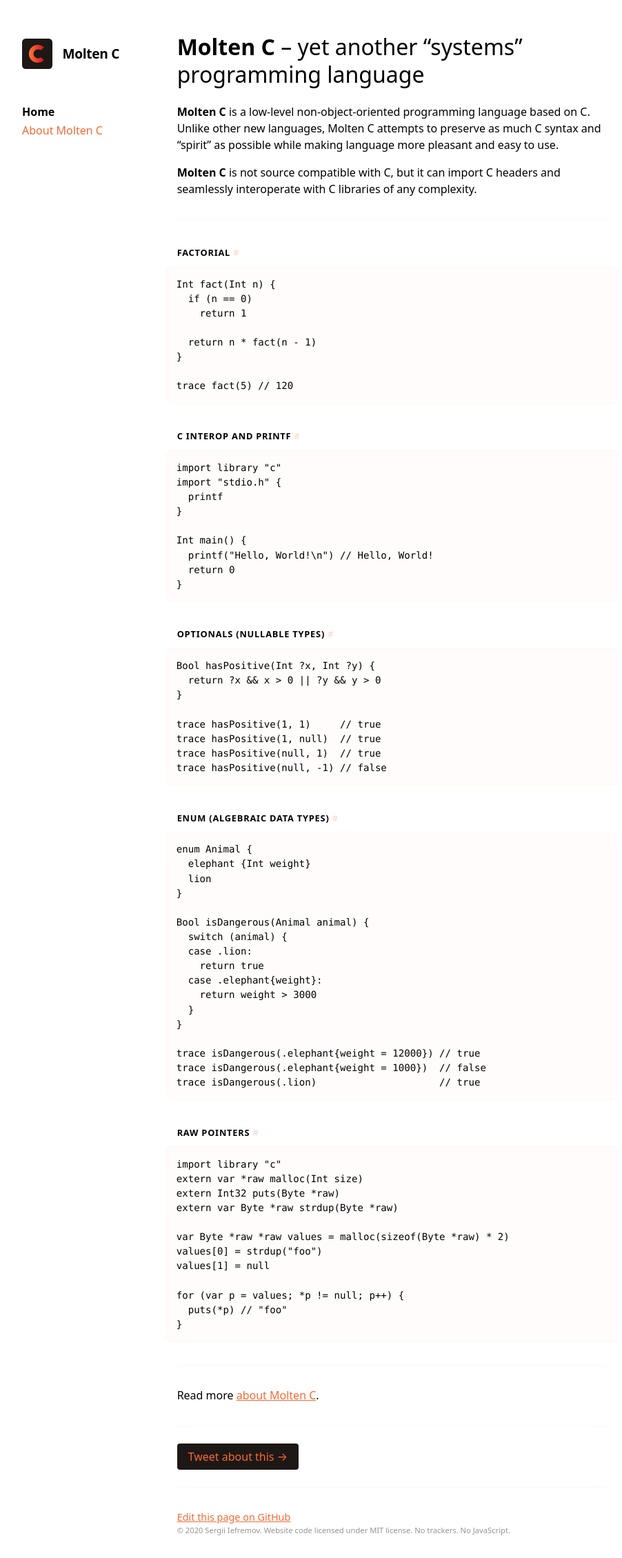
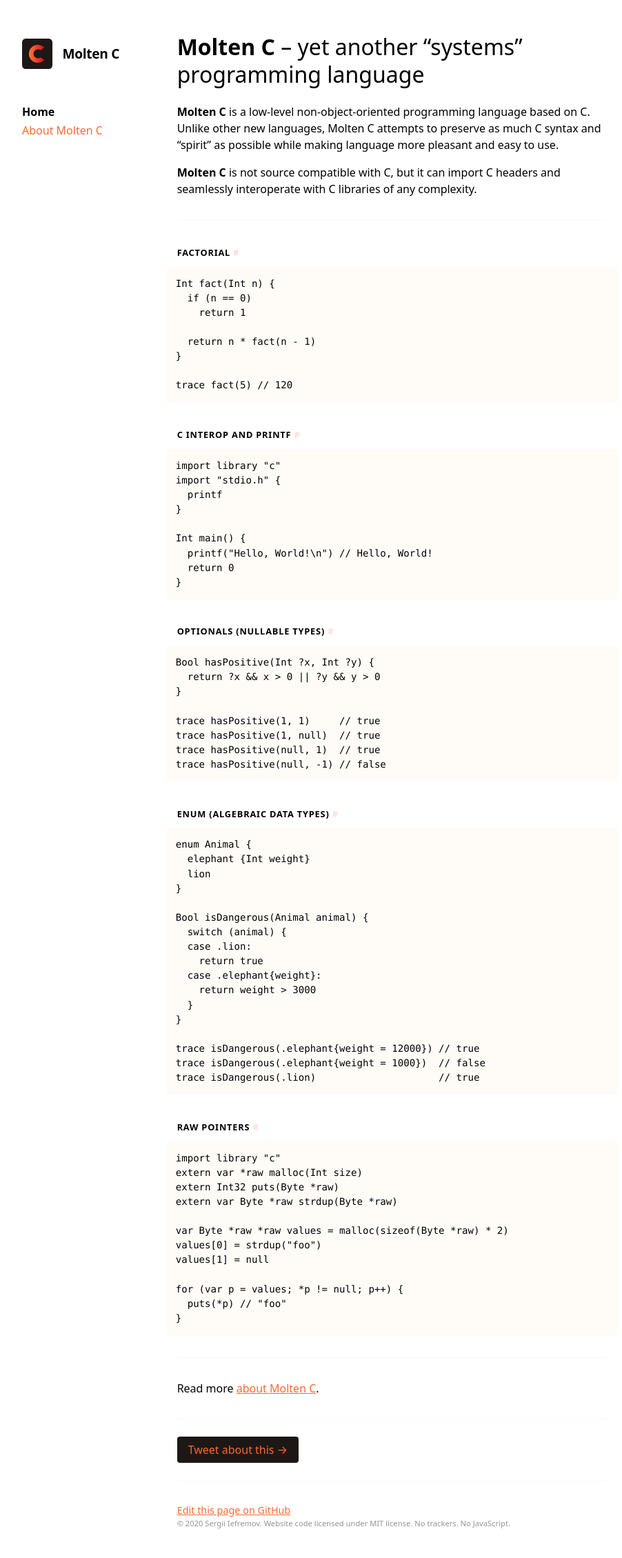
Before and after one commit to iefserge/moltenc.dev, a Jekyll site: the page built from index.md, in a window 1280 px wide. Shown: the whole page at 69% size, without its empty margins (184-1086 px from the left). Built offline with Jekyll 4.4.1, drawn with Linux system fonts in a browser that asks for light colours.

Commit message:
Pre background update

```diff
--- a/_sass/text.scss
+++ b/_sass/text.scss
@@ -42,20 +42,16 @@ hr {
 
 pre {
   overflow: auto;
-  background: #fffcfb;
+  background: #fffcf8;
   padding: 0.88rem;
   cursor: text;
   margin: 0 -1rem;
   font-size: 0.88em;
-  border-top: 1px solid #fff8f4;
-  border-bottom: 1px solid #fff8f4;
 }
 
 @media (min-width: 55rem) {
   pre {
-    border-radius: 7px;
-    border-left: 1px solid #fff8f4;
-    border-right: 1px solid #fff8f4;
+    border-radius: 3px;
   }
 }
 
```
